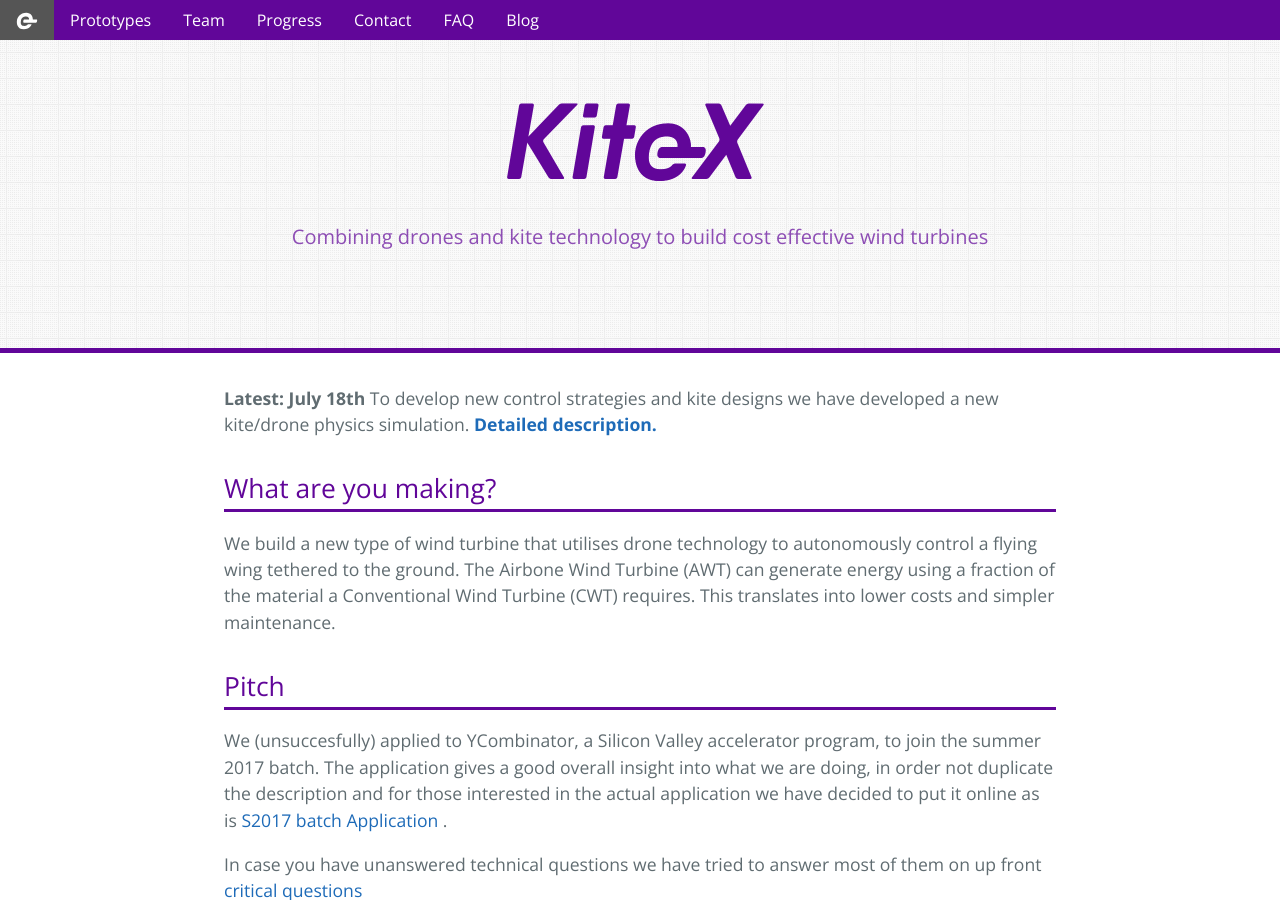
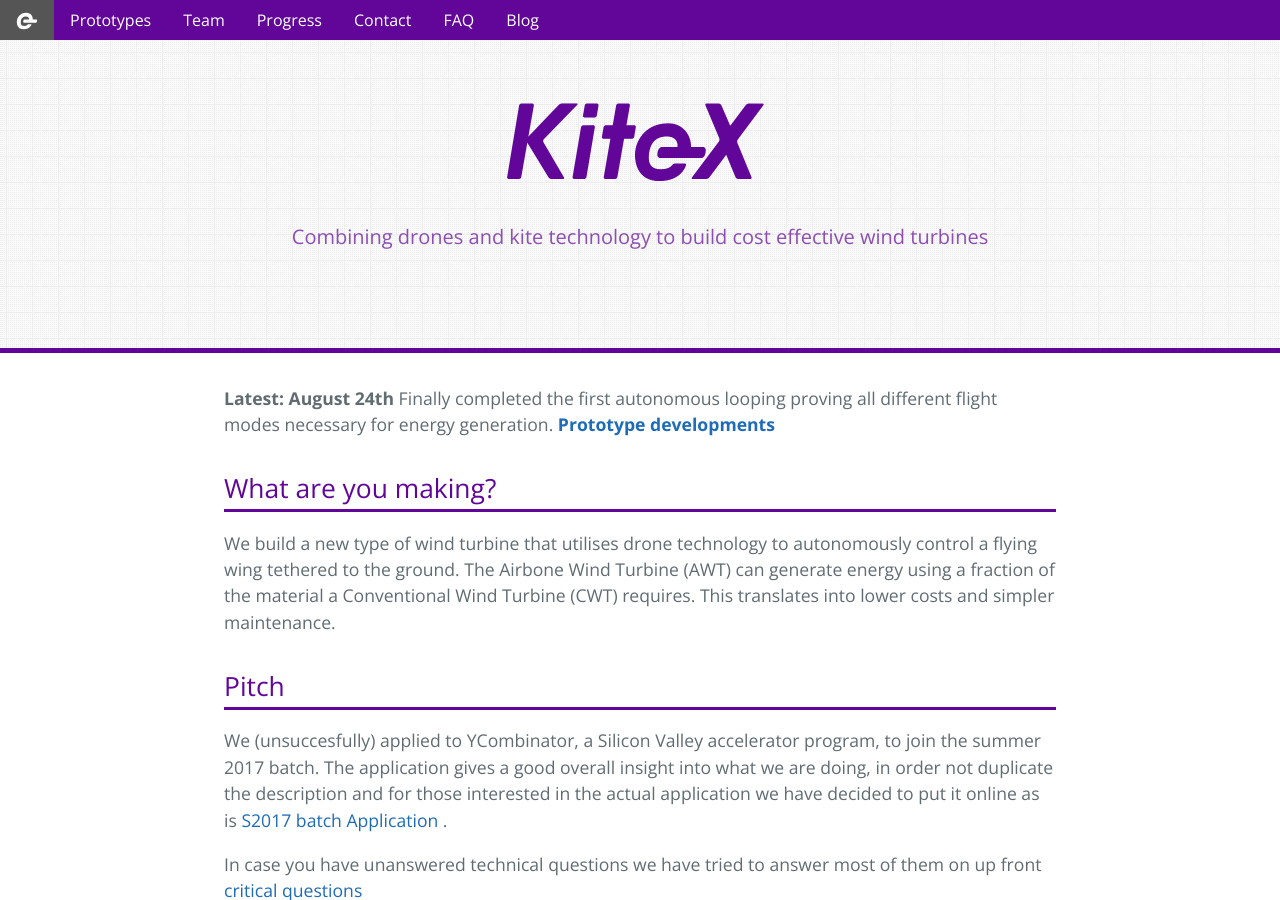
Before and after one commit to kitextech/kitextech.github.io, a Jekyll site: the page built from index.md, in a window 1280 px wide and 900 px high. Built offline with Jekyll 4.4.1, drawn with Linux system fonts in a browser that asks for light colours.

Commit message:
added autonomos looping

```diff
--- a/index.md
+++ b/index.md
@@ -3,8 +3,8 @@
 title: {{ site.name }}
 ---
 
-**Latest: July 18th**
-To develop new control strategies and kite designs we have developed a new kite/drone physics simulation. **[Detailed description.](/blog/kite-energy-sim)**
+**Latest: August 24th**
+Finally completed the first autonomous looping proving all different flight modes necessary for energy generation. **[Prototype developments](/prototypes)**
 
 ## What are you making?
 We build a new type of wind turbine that utilises drone technology to autonomously control a flying wing tethered to the ground. The Airbone Wind Turbine (AWT) can generate energy using a fraction of the material a Conventional Wind Turbine (CWT) requires. This translates into lower costs and simpler maintenance.
```
Also changed, not shown: _posts/2017-03-08-prototypes.md (+9 -0 lines), 1 other file.
